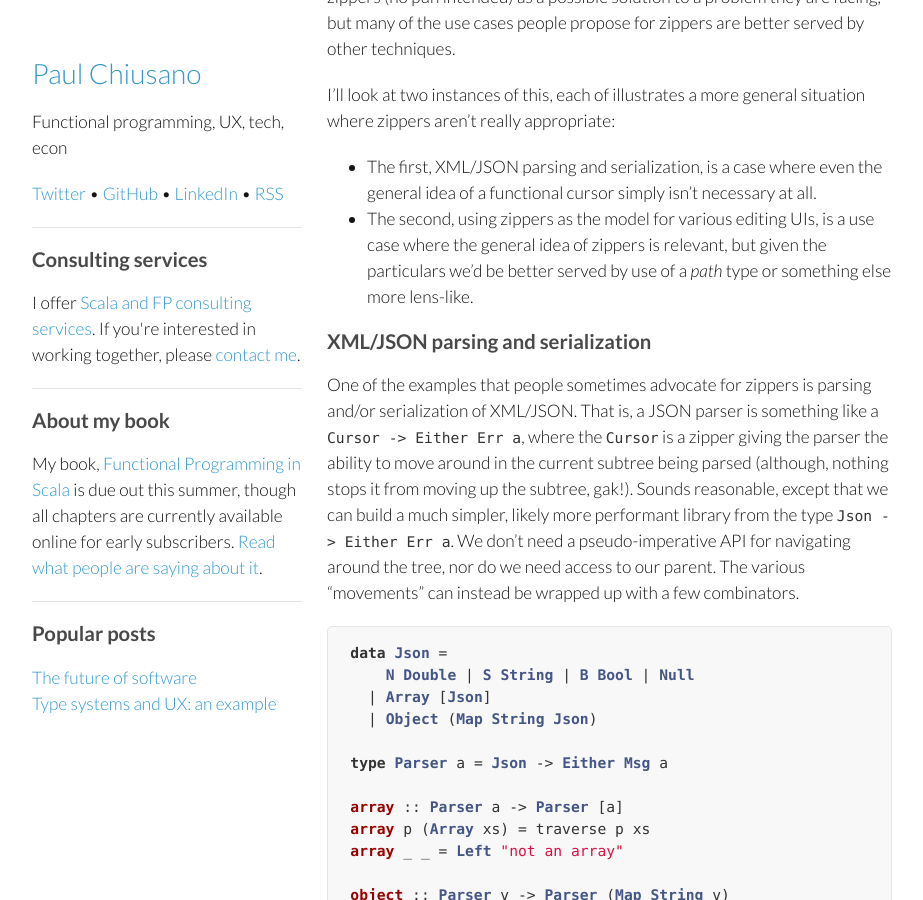
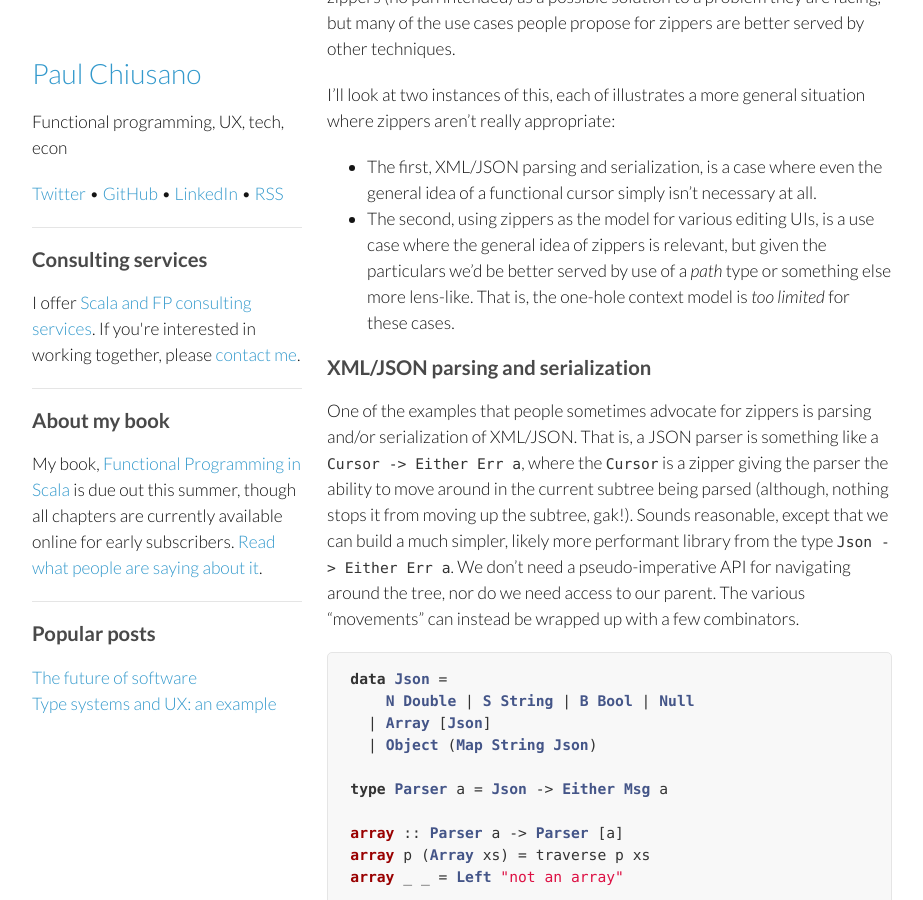
Before and after one commit to pchiusano/pchiusano.github.io, a Jekyll site: the page built from _posts/2014-08-12-zippers-not-useful.markdown, in a window 1280 px wide and 900 px high, scrolled down 798 px. Shown: the whole window, without its empty margins (178-1101 px from the left). Built offline with Jekyll 4.4.1, drawn with Linux system fonts in a browser that asks for light colours; comment, search, counter and statistics services are not loaded.

Commit message:
Update 2014-08-12-zippers-not-useful.markdown

```diff
--- a/_posts/2014-08-12-zippers-not-useful.markdown
+++ b/_posts/2014-08-12-zippers-not-useful.markdown
@@ -13,7 +13,7 @@ Zippers probably popularized (or originated) the more general idea of a "functio
 I'll look at two instances of this, each of illustrates a more general situation where zippers aren't really appropriate:
 
 * The first, XML/JSON parsing and serialization, is a case where even the general idea of a functional cursor simply isn't necessary at all.
-* The second, using zippers as the model for various editing UIs, is a use case where the general idea of zippers is relevant, but given the particulars we'd be better served by use of a _path_ type or something else more lens-like.
+* The second, using zippers as the model for various editing UIs, is a use case where the general idea of zippers is relevant, but given the particulars we'd be better served by use of a _path_ type or something else more lens-like. That is, the one-hole context model is _too limited_ for these cases.
 
 ### XML/JSON parsing and serialization
 
```
